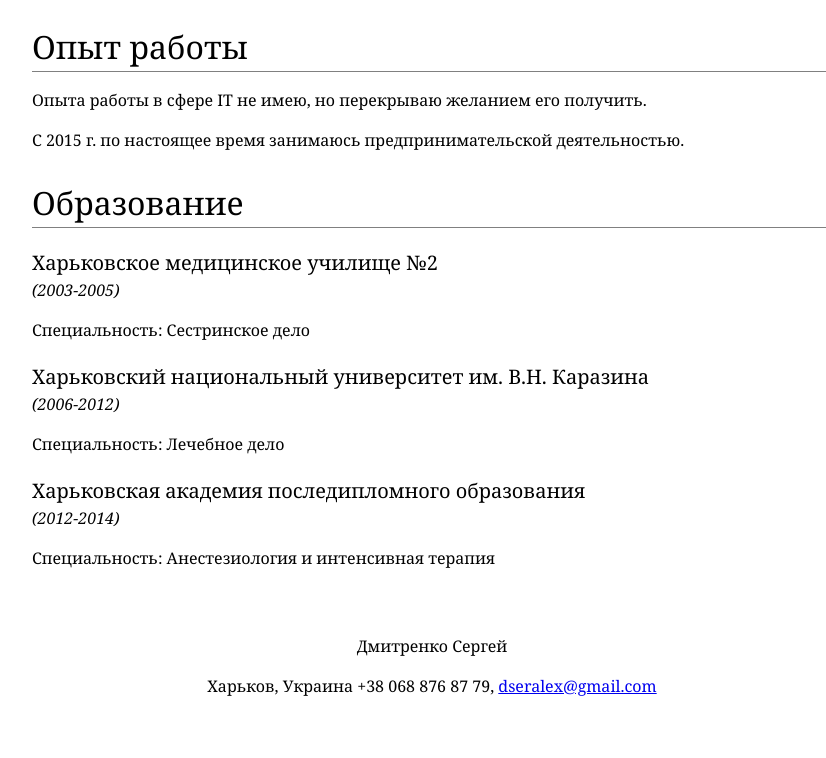
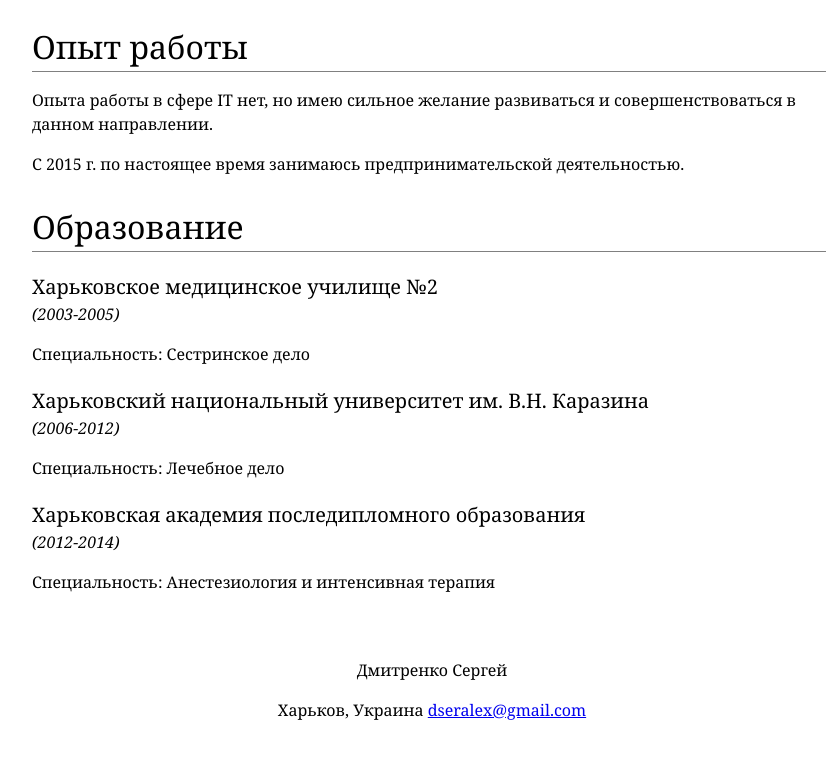
Before and after one commit to SergDm/SergDm.github.io, a plain HTML site: page index.html in a window 1280 px wide. Shown: the part 815-1573 px from the top of the page, without its empty margins (208-1034 px from the left). Drawn offline with Linux system fonts and the light colour scheme.

Commit message:
modified index.html

```diff
--- a/index.html
+++ b/index.html
@@ -48,7 +48,7 @@
 				<li>HTML5, CSS3</li>
 			</ul>
 			<h2>Опыт работы</h2>
-			<p>Опыта работы в сфере IT не имею, но перекрываю желанием его получить.</p>
+			<p>Опыта работы в сфере IT нет, но имею сильное желание развиваться и совершенствоваться в данном направлении.</p>
 			<p>С 2015 г. по настоящее время занимаюсь предпринимательской деятельностью.</p>
 			<h2>Образование</h2>
 			<h3>Харьковское медицинское училище №2</h3><i>(2003-2005)</i>
@@ -60,7 +60,7 @@
 	</div>
 	<div id="footer">
 		<p>Дмитренко Сергей</p>
-		<p>Харьков, Украина +38 068 876 87 79, <a href="dseralex@gmail.com">dseralex@gmail.com</a></p>
+		<p>Харьков, Украина <a href="dseralex@gmail.com">dseralex@gmail.com</a></p>
 	</div>
 </body>
 
```
